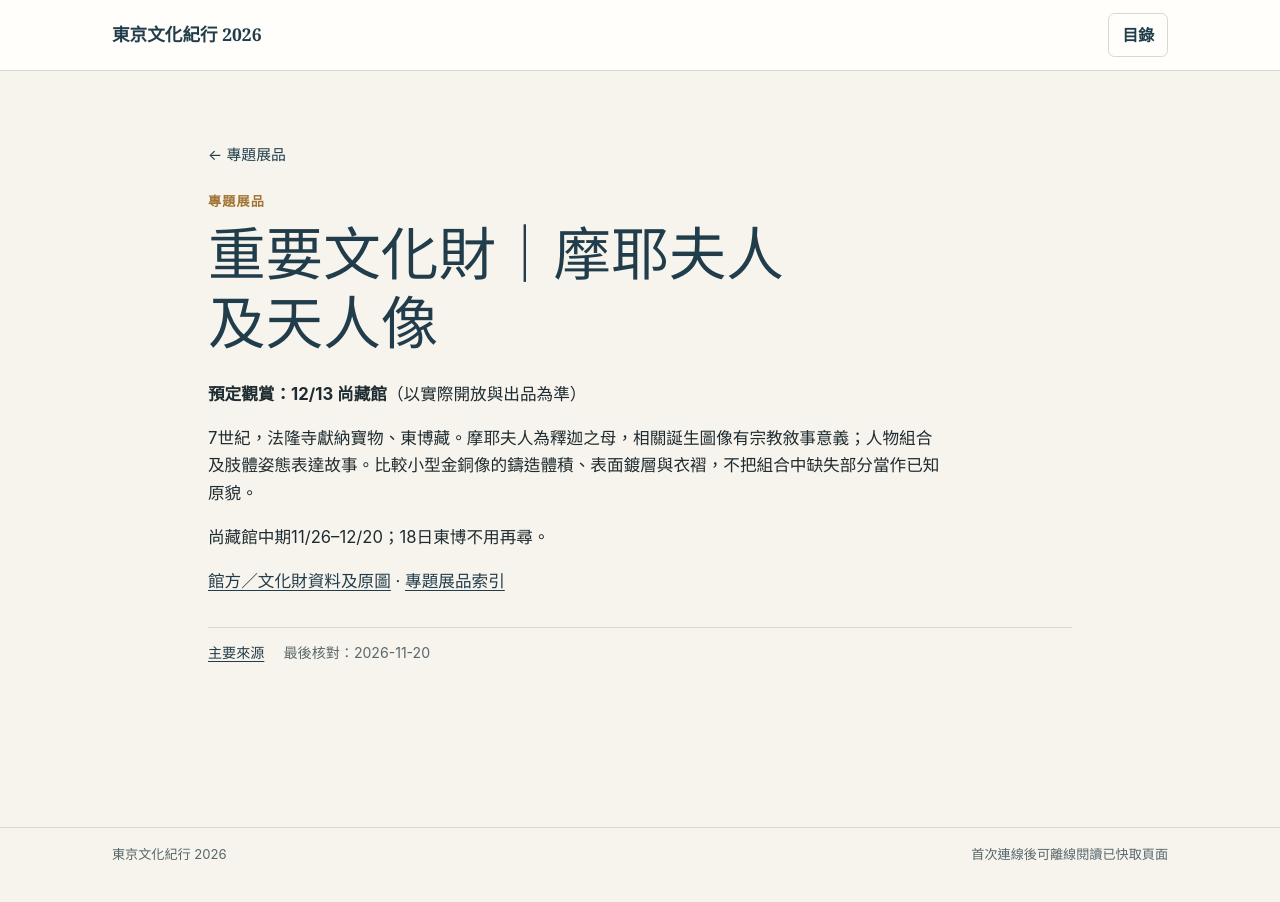
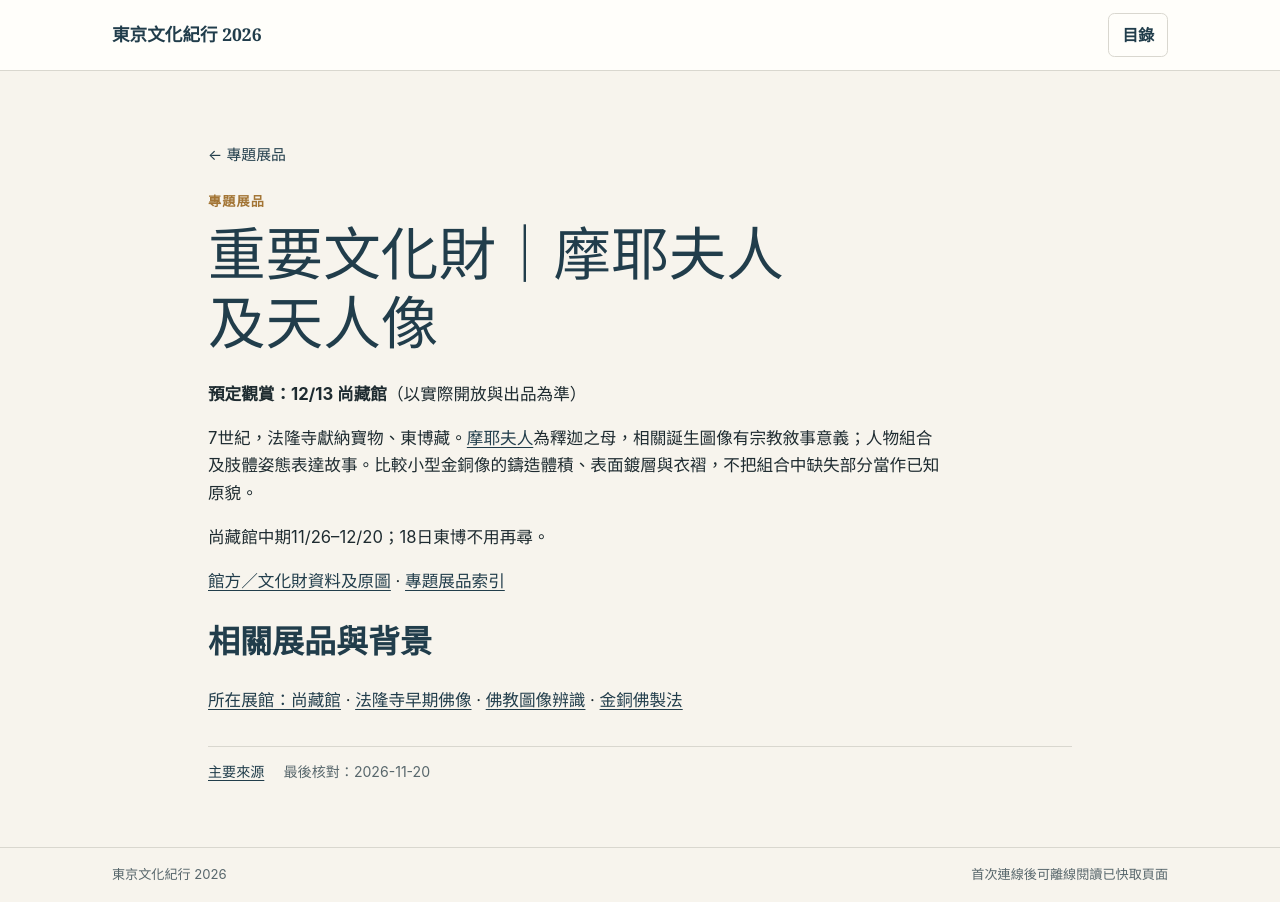
Before and after one commit to davetwchiu/tokyo-culture-trip-2026, a Jekyll site: the page built from content/works/maya.md, in a window 1280 px wide. Built offline with Jekyll 4.4.1, drawn with Linux system fonts in a browser that asks for light colours.

Commit message:
Link maya object to museum and interpretive context

```diff
--- a/content/works/maya.md
+++ b/content/works/maya.md
@@ -16,8 +16,12 @@ offline: true
 
 **預定觀賞：12/13 尚藏館**（以實際開放與出品為準）
 
-7世紀，法隆寺獻納寶物、東博藏。摩耶夫人為釋迦之母，相關誕生圖像有宗教敘事意義；人物組合及肢體姿態表達故事。比較小型金銅像的鑄造體積、表面鍍層與衣褶，不把組合中缺失部分當作已知原貌。
+7世紀，法隆寺獻納寶物、東博藏。[摩耶夫人](/tokyo-culture-trip-2026/history/culture/#iconography)為釋迦之母，相關誕生圖像有宗教敘事意義；人物組合及肢體姿態表達故事。比較小型金銅像的鑄造體積、表面鍍層與衣褶，不把組合中缺失部分當作已知原貌。
 
 尚藏館中期11/26–12/20；18日東博不用再尋。
 
 [館方／文化財資料及原圖](https://shozokan.nich.go.jp/exhibitions/grand-opening-1) · [專題展品索引](../)
+
+## 相關展品與背景
+
+[所在展館：尚藏館](/tokyo-culture-trip-2026/museums/sannomaru/#mid-period) · [法隆寺早期佛像](/tokyo-culture-trip-2026/museums/tokyo-national-museum/buildings/horyuji/#room-2) · [佛教圖像辨識](/tokyo-culture-trip-2026/history/culture/#iconography) · [金銅佛製法](/tokyo-culture-trip-2026/history/craft/#hammered-copper)
```
